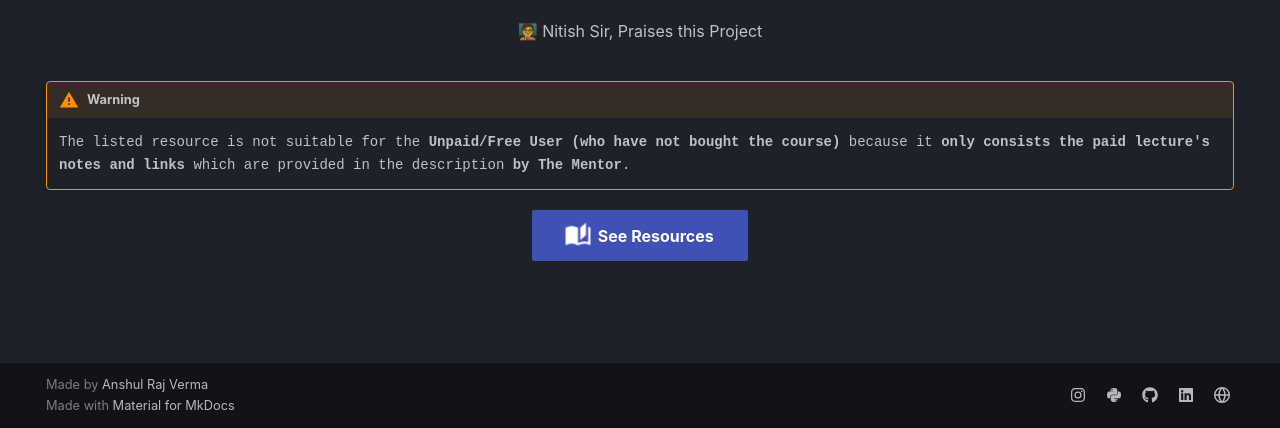
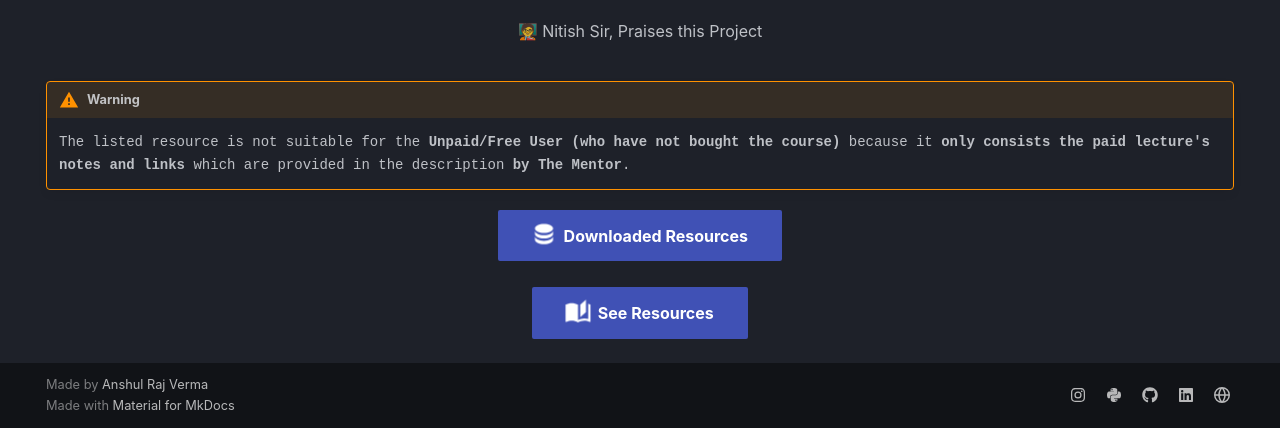
Before and after one commit to arv-anshul/campusx, an MkDocs documentation site: the page built from docs/index.md, in a window 1280 px wide and 1364 px high, cut to the strip 936-1364 px from the top of the window. Built offline with MkDocs 1.6.1 and Material for MkDocs 9.7.7, drawn with Linux system fonts in a browser that asks for light colours; some web fonts are replaced; comment, search, counter and statistics services are not loaded; some of the changed lines change nothing that is shown.

Commit message:
docs: 📝 Add button for downloaded resources

```diff
--- a/docs/index.md
+++ b/docs/index.md
@@ -39,5 +39,7 @@ hide:
     </div>
 
 <p align="center" markdown>
-[:material-book-open-page-variant:{ .lg .bounce } &nbsp;See Resources](./resources.md){ .md-button .md-button--primary }
+[:material-database:{ .lg .bounce } &nbsp;Downloaded Resources](https://github.com/arv-anshul/campusx-dsmp/tree/main/resources/DSMP){ .md-button .md-button--primary title="Resources downloaded as files on GitHub" }
+<br><br>
+[:material-book-open-page-variant:{ .lg .bounce } &nbsp;See Resources](./resources.md){ .md-button .md-button--primary title="Resources links listed on webpage" }
 </p>
```
